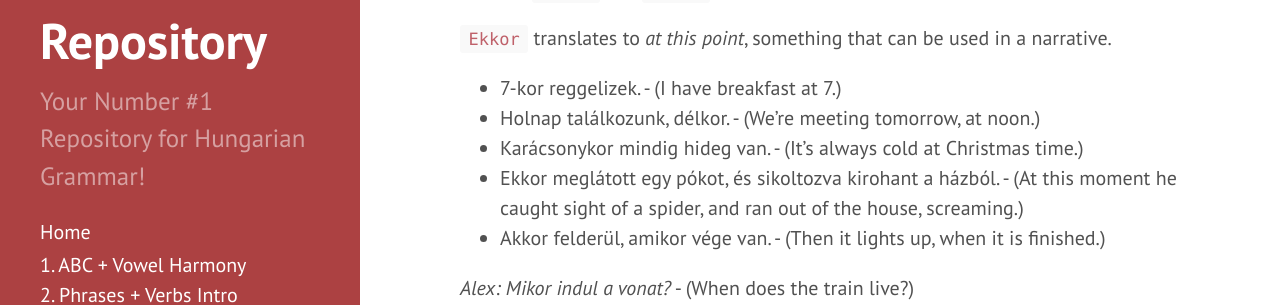
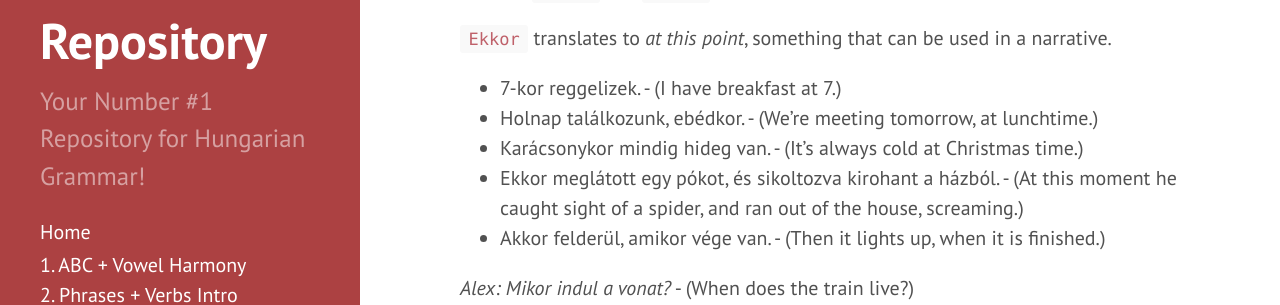
Before and after one commit to Magyartanulas/magyartanulas.github.io, a Jekyll site: the page built from noun_case_summary.md, in a window 1280 px wide and 900 px high, scrolled down 1820 px. Shown: the part 155-460 px from the top of the window. Built offline with Jekyll 4.4.1, drawn with Linux system fonts in a browser that asks for light colours; comment, search, counter and statistics services are not loaded.

Commit message:
Update noun_case_summary.md

```diff
--- a/noun_case_summary.md
+++ b/noun_case_summary.md
@@ -60,7 +60,7 @@ Adding this on to the noun gives the meaning of *at the time of*. Naturally this
 `Ekkor` translates to *at this point*, something that can be used in a narrative.
 
 * 7-kor reggelizek. - (I have breakfast at 7.)
-* Holnap találkozunk, délkor. - (We're meeting tomorrow, at noon.)
+* Holnap találkozunk, ebédkor. - (We're meeting tomorrow, at lunchtime.)
 * Karácsonykor mindig hideg van. - (It's always cold at Christmas time.)
 * Ekkor meglátott egy pókot, és sikoltozva kirohant a házból. - (At this moment he caught sight of a spider, and ran out of the house, screaming.)
 * Akkor felderül, amikor vége van. - (Then it lights up, when it is finished.)
```
